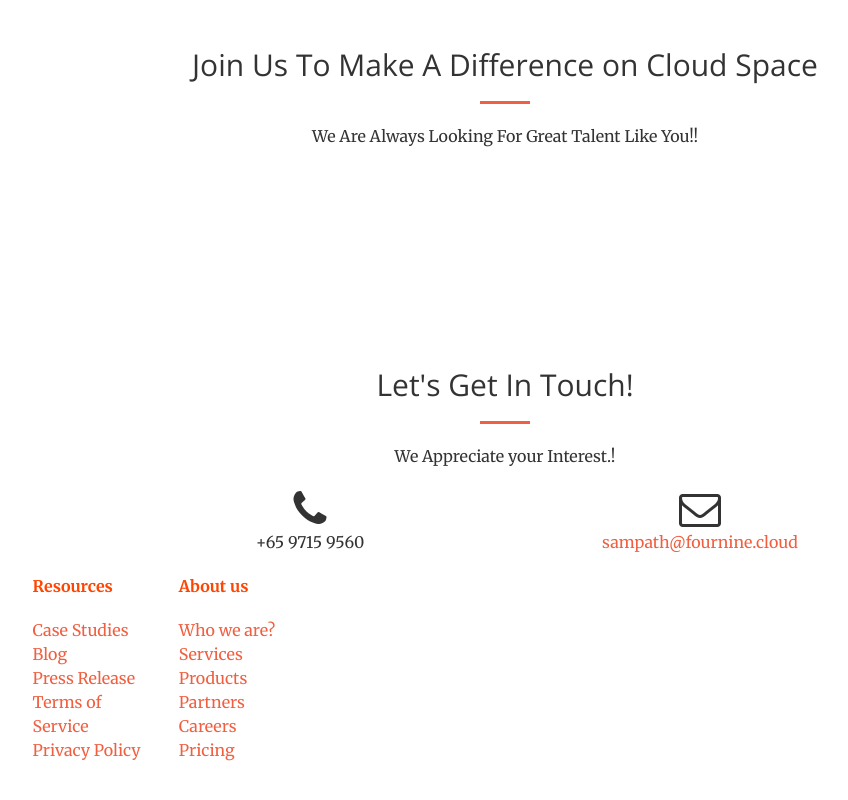
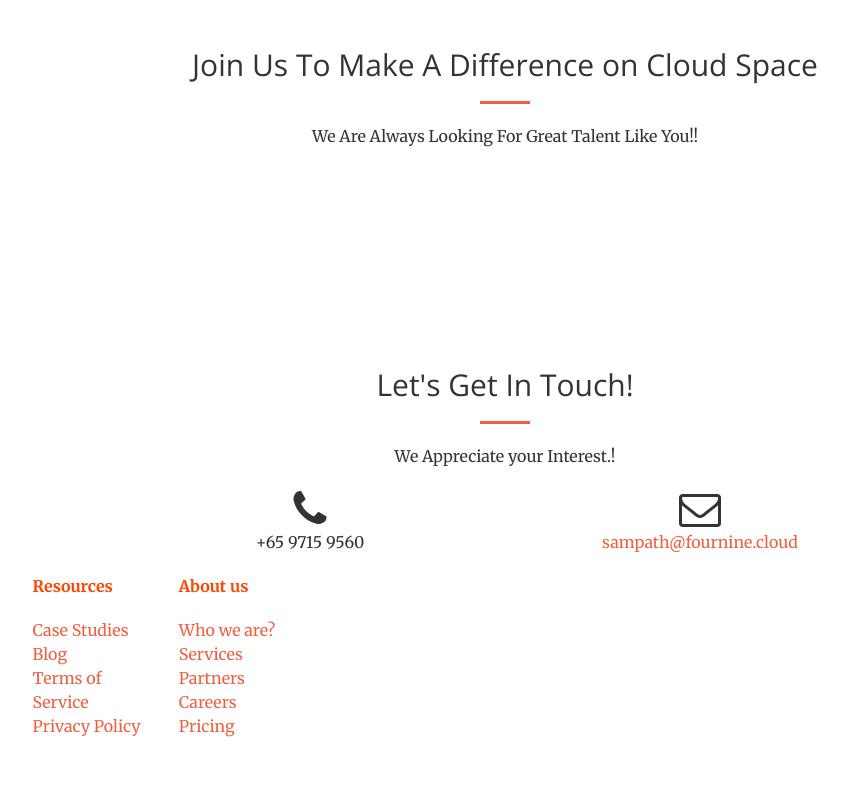
Before and after one commit to dileep-p/fnc, a website: page index.html in a window 1280 px wide. Shown: the part 3226-4026 px from the top of the page, without its empty margins (135-983 px from the left). Drawn offline with nearby package versions, Linux system fonts and the light colour scheme.

Commit message:
Update index.html

```diff
--- a/index.html
+++ b/index.html
@@ -314,11 +314,11 @@
                 <div class="row">
                     <div class="col-lg-6">
                         <p style="color: orangered;font-weight: bolder;">Resources</p>
-                        <p style="color: white;text-align: left"><a href="case_studies.html" target="_blanck">Case Studies</a><br><a href="http://blog.fournine.cloud/" target="_blanck">Blog</a><br><a href="http://press.fournine.cloud/" target="_blanck">Press Release</a><br><a href="terms_of_use.html" target="_blanck">Terms of Service</a><br><a href="privacy_policy.html" target="_blanck">Privacy Policy</a></p>
+                        <p style="color: white;text-align: middle"><a href="case_studies.html" target="_blanck">Case Studies</a><br><a href="http://blog.fournine.cloud/" target="_blanck">Blog</a><br><a href="terms_of_use.html" target="_blanck">Terms of Service</a><br><a href="privacy_policy.html" target="_blanck">Privacy Policy</a></p>
                     </div>
                     <div class="col-lg-6">
                         <p style="color: orangered;font-weight: bolder;">About us</p>
-                        <p style="color: white;text-align: left"><a href="index.html">Who we are?</a><br><a href="services.html">Services</a><br><a href="products.html">Products</a><br><a href="partners.html" target="_blanck">Partners</a><br><a href="career.html">Careers</a><br><a href="fournine.pdf" target="_blank">Pricing</a></p>
+                        <p style="color: white;text-align: middle"><a href="#about">Who we are?</a><br><a href="services.html">Services</a><br><a href="partners.html" target="_blanck">Partners</a><br><a href="#Careers">Careers</a><br><a href="price_fournine.pdf" target="_blank">Pricing</a></p>
                 </div>
                 </div>
             </div>
```
